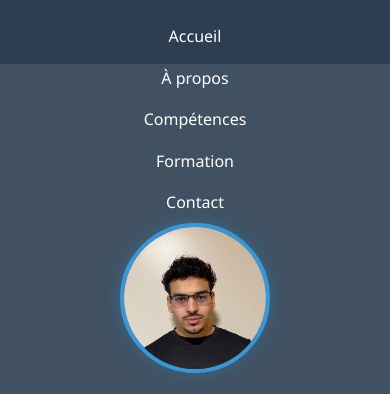
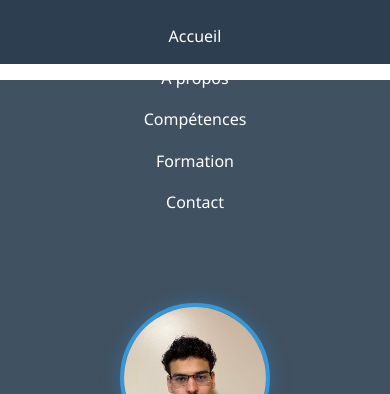
Before and after one commit to chaabaneInfo/PorteFolio, a website built with Vite: page index.html in a window 390 px wide. Shown: the top 394 px of the page. Built offline with nearby package versions, Linux system fonts and the light colour scheme.

Commit message:
Update styles.css

```diff
--- a/styles.css
+++ b/styles.css
@@ -9,6 +9,7 @@ body {
     font-family: 'Segoe UI', Tahoma, Geneva, Verdana, sans-serif;
     line-height: 1.6;
     color: #333;
+    padding-top: 4rem;
 }
 
 /* Navigation */
@@ -310,6 +311,9 @@ footer {
      .hero {
         padding-top: 6rem;
     }
+        body {
+        padding-top: 5rem;
+    }
 }
 
 .github-link {
```
